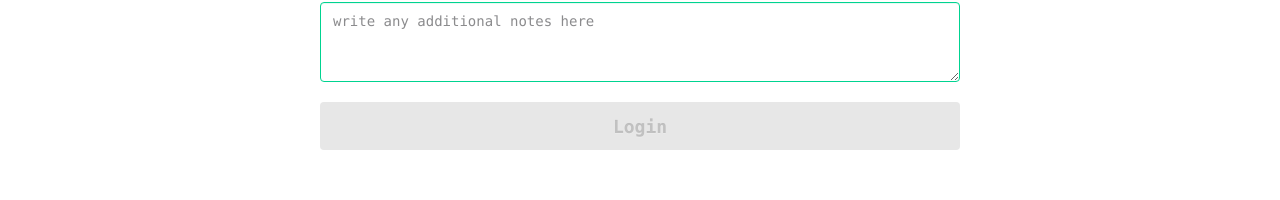
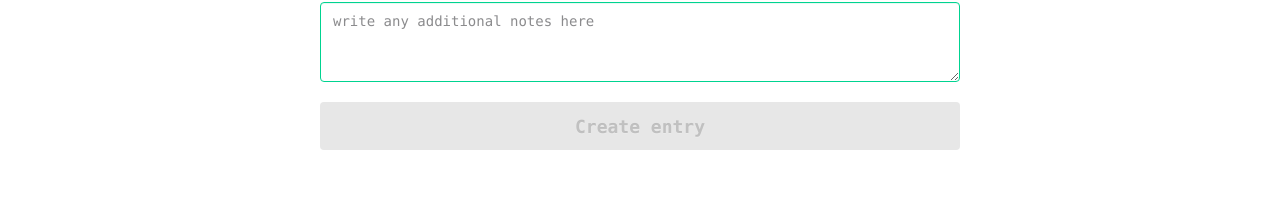
Before and after one commit to MichaelVenturi/job-tracker-app, a React app in the folder client/: page /new-application in a window 1280 px wide. Shown: the part 356-556 px from the top of the page. Built offline with nearby package versions, Linux system fonts and the light colour scheme; sample sign-in values are in the browser's storage; the HTML template or start-up script is replaced by a standard one.

Commit message:
app item boilerplate

```diff
--- /dev/null
+++ b/client/src/components/AppItem.tsx
@@ -0,0 +1,16 @@
+import { IApplication } from "../types/stateTypes";
+
+interface AppItemProps {
+  app: IApplication;
+}
+
+const AppItem: React.FC<AppItemProps> = ({ app }) => {
+  return (
+    <div className="flex flex-row">
+      <p>{app.jobTitle}</p>
+      <p>{app.companyName}</p>
+      <p>{app.location}</p>
+    </div>
+  );
+};
+export default AppItem;
--- a/client/src/pages/Applications.tsx
+++ b/client/src/pages/Applications.tsx
@@ -2,6 +2,7 @@ import { useEffect } from "react";
 import { useAppSelector as useSelector, useAppDispatch as useDispatch } from "../redux/store";
 import { toast } from "react-toastify";
 import { appReset, getApplications } from "../redux/apps/appSlice";
+import AppItem from "../components/AppItem";
 
 const Applications = () => {
   const { apps, isError, isLoading, isSuccess, message } = useSelector((state) => state.apps);
@@ -29,7 +30,7 @@ const Applications = () => {
   return (
     <div>
       {apps.map((a) => (
-        <h1>{a.companyName}</h1>
+        <AppItem key={a._id} app={a} />
       ))}
     </div>
   );
--- a/client/src/pages/NewApplication.tsx
+++ b/client/src/pages/NewApplication.tsx
@@ -124,7 +124,7 @@ const NewApplication = () => {
           type="submit"
           className="btn btn-success btn-lg w-[50%] my-5"
           disabled={Object.entries(formData).some(([key, value]) => value.length < 1 && key !== "notes")}>
-          Login
+          Create entry
         </button>
       </form>
     </div>
```
